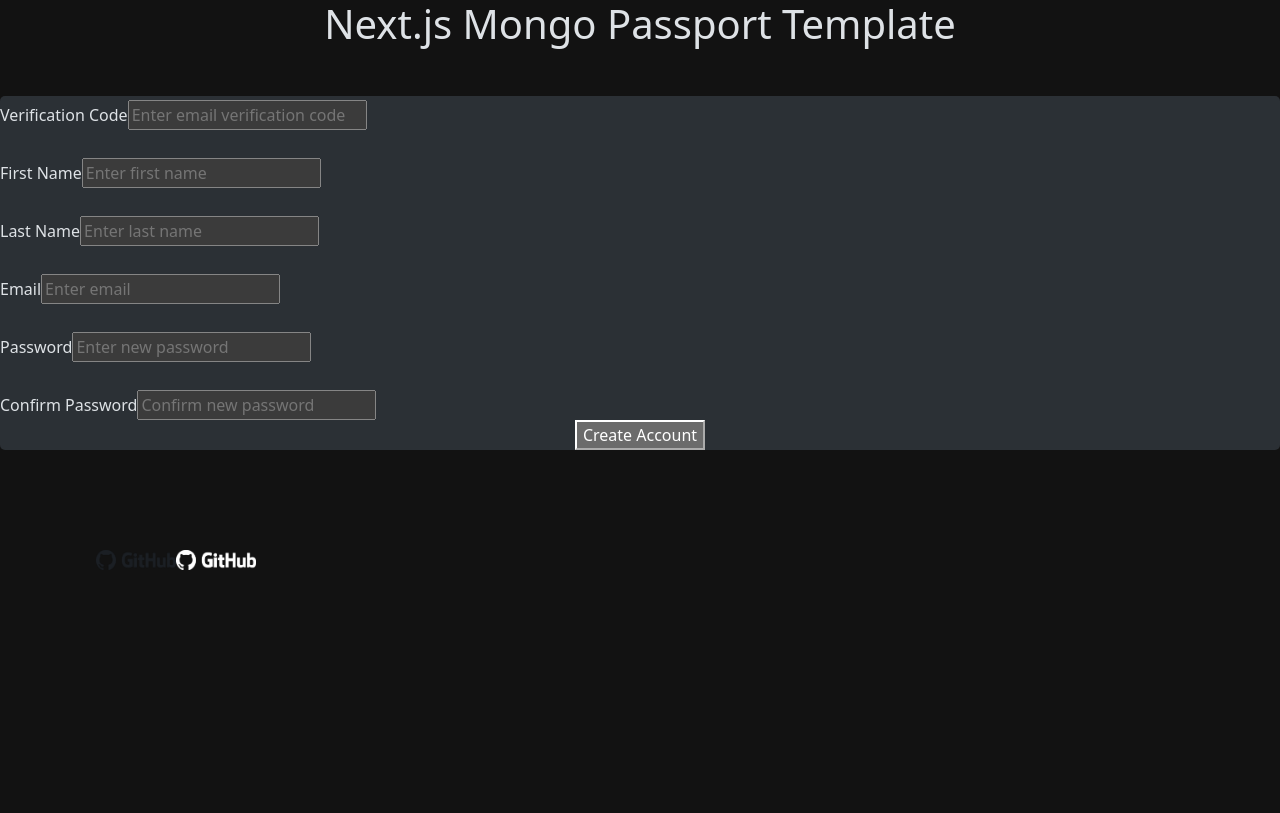
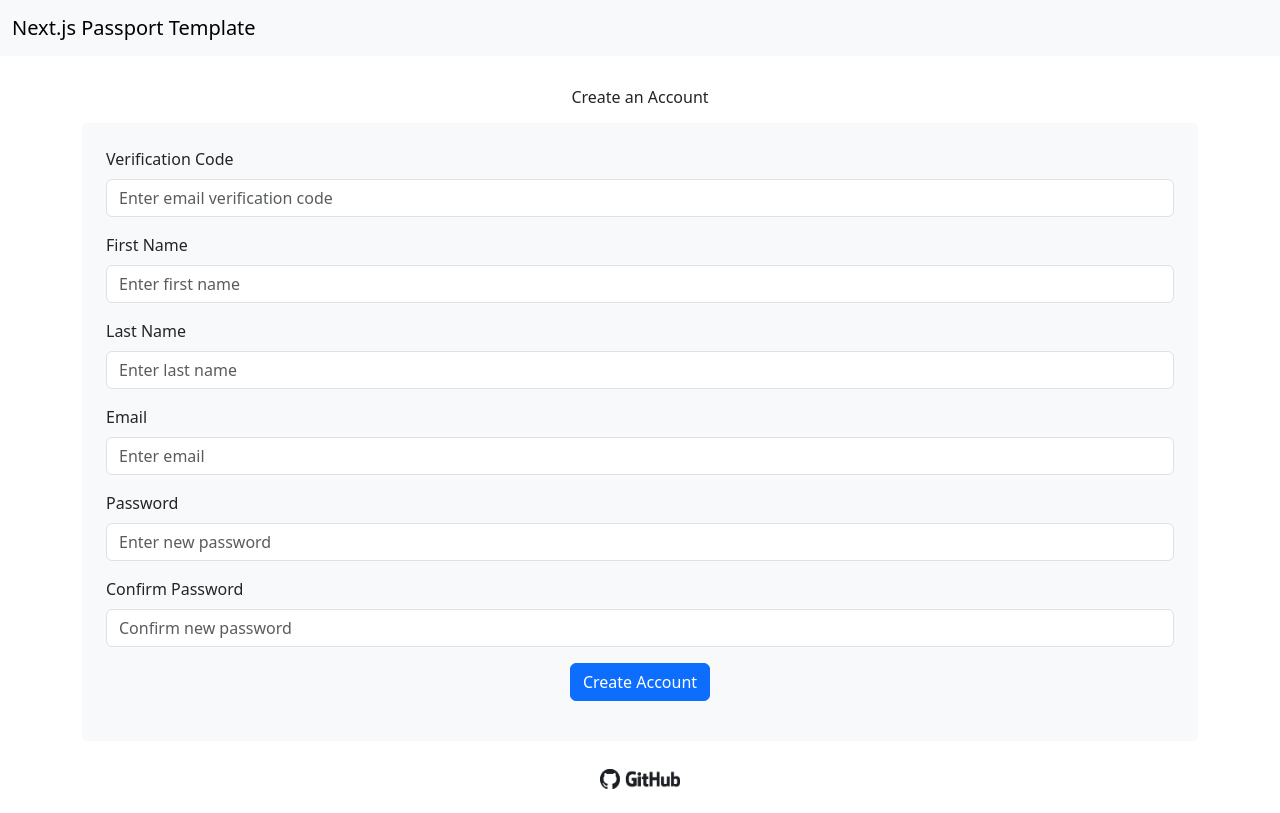
Before and after one commit to nick-ramsay/next-passport-template, a Next.js app in the folder client/: page /create-account in a window 1280 px wide. Built offline with nearby package versions, Linux system fonts and the light colour scheme.

Commit message:
All forms updated, still having issues with reset-password request

```diff
--- a/client/src/app/create-account/page.tsx
+++ b/client/src/app/create-account/page.tsx
@@ -1,9 +1,10 @@
-'use client'
+"use client"
 
-import React, { useState } from 'react';
+import React, { useState, useEffect } from "react";
 import API from "../utils/API";
-import { sha256 } from 'js-sha256';
-import Image from 'next/image'
+import { sha256 } from "js-sha256";
+import Image from "next/image"
+import ThemeTracker from "../../components/ThemeTracker";
 import GithubLogo from "../images/GitHub_Lockup_Light.png"
 import GitHubLogoLight from "../images/GitHub_Lockup_Dark.png";
 
@@ -15,6 +16,8 @@ export default function CreateAccount() {
   const [email, setEmail] = useState("");
   const [password, setPassword] = useState("");
   const [passwordConfirmation, setPasswordConfirmation] = useState("");
+  const [theme, setTheme] = useState("dark");
+  const [errorMessage, setErrorMessage] = useState("");
 
 
   const createNewAccount = (event: React.FormEvent<HTMLFormElement>) => {
@@ -35,65 +38,74 @@ export default function CreateAccount() {
               window.location.href = "/login";
             });
           } else {
-            alert("Sorry... an account already exists for this email.");
+            setErrorMessage("Sorry, an account already exists for this email.");
           }
         })
     }
     else if (password !== passwordConfirmation) {
-      alert("Password and confirm password fields don't match...");
+      setErrorMessage("Password and confirm password fields don't match.");
     }
     else {
-      alert("Not enough info entered...");
+      setErrorMessage("Not enough info entered.");
     }
   }
 
+  useEffect(() => {
+    setTheme(ThemeTracker() ?? "dark");
+  }, []);
+
   return (
-    <div className="grid items-center justify-center h-screen w-screen">
-      <div className="form-card xs-sm:w-96 x-sm:w-96 sm:w-96 md:w-full lg:w-full xl:w-full">
-        <h1 className="text-md font-bold mb-5 text-center">Next.js Mongo Passport Template</h1>
-        <form onSubmit={(event) => createNewAccount(event)}>
-          <div className='mt-2 text-sm'>
-            <label className='font-semibold dark:text-gray-300 text-gray-700'>Verification Code</label>
-            <input className="mt-1" placeholder="Enter email verification code" type="text" onChange={(e) => setVerificationCode(e.target.value)}></input>
+    <div className="d-flex flex-column min-vh-100">
+      <nav className="navbar navbar-expand-lg bg-body-tertiary">
+        <div className="container-fluid">
+          <a className="navbar-brand" href="/">Next.js Passport Template</a>
         </div>
-          <div className='mt-4 text-sm'>
-            <label className='font-semibold dark:text-gray-300 text-gray-700'>First Name</label>
-            <input className="mt-1" placeholder="Enter first name" type="text" onChange={(e) => setFirstName(e.target.value)}></input>
+      </nav>
+      <div className="container">
+        <div className="row justify-content-center mt-2">
+          <div className="col-md-12">
+            <h6 className="text-center mt-4 pb-2">Create an Account</h6>
+            <form className="p-4 mx-auto" onSubmit={(event) => createNewAccount(event)}>
+              <div className="mb-3">
+                <label className="form-label">Verification Code</label>
+                <input className="form-control" placeholder="Enter email verification code" type="text" onChange={(e) => setVerificationCode(e.target.value)}></input>
               </div>
-          <div className='mt-4 text-sm'>
-            <label className='font-semibold dark:text-gray-300 text-gray-700'>Last Name</label>
-            <input className="mt-1" placeholder="Enter last name" type="text" onChange={(e) => setLastName(e.target.value)}></input>
+              <div className="mb-3">
+                <label className="form-label">First Name</label>
+                <input className="form-control" placeholder="Enter first name" type="text" onChange={(e) => setFirstName(e.target.value)}></input>
               </div>
-          <div className='mt-4 text-sm'>
-            <label className='font-semibold dark:text-gray-300 text-gray-700'>Email</label>
-            <input className="mt-1" placeholder="Enter email" type="email" onChange={(e) => setEmail(e.target.value.toLowerCase())}></input>
+              <div className="mb-3">
+                <label className="form-label">Last Name</label>
+                <input className="form-control" placeholder="Enter last name" type="text" onChange={(e) => setLastName(e.target.value)}></input>
               </div>
-          <div className='mt-4 text-sm'>
-            <label className='font-semibold dark:text-gray-300 text-gray-700'>Password</label>
-            <input className="mt-1" placeholder="Enter new password" type="password" onChange={(e) => setPassword(e.target.value)}></input>
+              <div className="mb-3">
+                <label className="form-label">Email</label>
+                <input className="form-control" placeholder="Enter email" type="email" onChange={(e) => setEmail(e.target.value.toLowerCase())}></input>
               </div>
-          <div className='mt-4 text-sm'>
-            <label className='font-semibold dark:text-gray-300 text-gray-700'>Confirm Password</label>
-            <input className="mt-1" placeholder="Confirm new password" type="password" onChange={(e) => setPasswordConfirmation(e.target.value)}></input>
+              <div className="mb-3">
+                <label className="form-label">Password</label>
+                <input className="form-control" placeholder="Enter new password" type="password" onChange={(e) => setPassword(e.target.value)}></input>
               </div>
-          <div className='mt-6 text-center'>
-            <button type='submit'>Create Account</button>
+              <div className="mb-3">
+                <label className="form-label">Confirm Password</label>
+                <input className="form-control" placeholder="Confirm new password" type="password" onChange={(e) => setPasswordConfirmation(e.target.value)}></input>
+              </div>
+              <div className="mb-3 text-center">
+                <button className="btn btn-primary" type="submit">Create Account</button>
+              </div>
+              <div className="text-center">
+                <div className="form-text form-error-message mt-6 text-center">{errorMessage}</div>
               </div>
             </form>
-
           </div>
-      <footer className="row-start-3 flex gap-[24px] flex-wrap items-center justify-center">
-        <div className="flex justify-center items-center m-5 p-5 max-w-m min-w-sm">
+        </div>
+      </div>
+      <footer className="row">
+        <div className="col-md-12 text-center my-4">
           <a target="_blank" href="http://www.github.com/nick-ramsay/nextjs-mongo-passport-template">
             <Image
-              className="block dark:hidden"
-              src={GitHubLogoLight}
-              width={80}
-              alt="GitHub Logo"
-            />
-            <Image
               className="hidden dark:block"
-              src={GithubLogo}
+              src={theme == "dark" ? GithubLogo : GitHubLogoLight}
               width={80}
               alt="GitHub Logo"
             />
--- a/client/src/app/layout.tsx
+++ b/client/src/app/layout.tsx
@@ -15,7 +15,7 @@ export default function RootLayout({
   children: React.ReactNode;
 }>) {
   return (
-    <html lang="en" data-bs-theme="dark">
+    <html lang="en" data-bs-theme="light">
       <body>
         {children}
         <BootstrapClient />
--- a/client/src/app/login/page.tsx
+++ b/client/src/app/login/page.tsx
@@ -55,7 +55,7 @@ export default function Home() {
       <div className="container p-4">
         <div className="row">
           <div className="col-md-12">
-            <h2 className="text-md font-bold mb-5 text-center">Next.js Mongo Passport Template</h2>
+            <h2 className="text-md font-bold mb-5 text-center">Next.js Passport Template</h2>
           </div>
         </div>
         <div className="row">
```
Also changed, not shown: client/src/app/create-account-request/page.tsx (+4 -5 lines), client/src/app/page.tsx (+9 -9 lines), client/src/app/reset-password-request/page.tsx (+37 -23 lines), client/src/app/reset-password/page.tsx (+64 -34 lines). Lines whose indentation alone changed are shown as unchanged.
